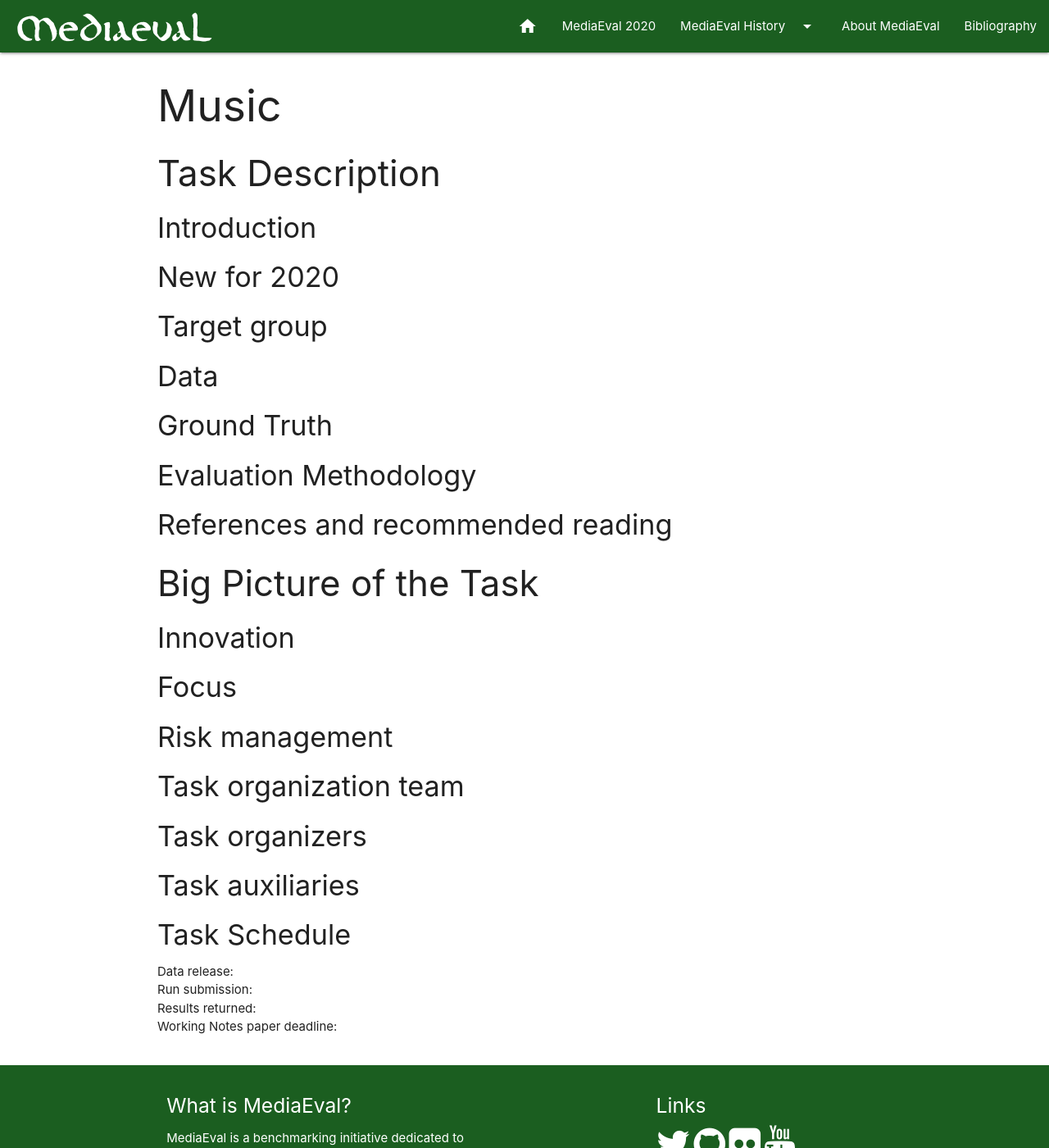
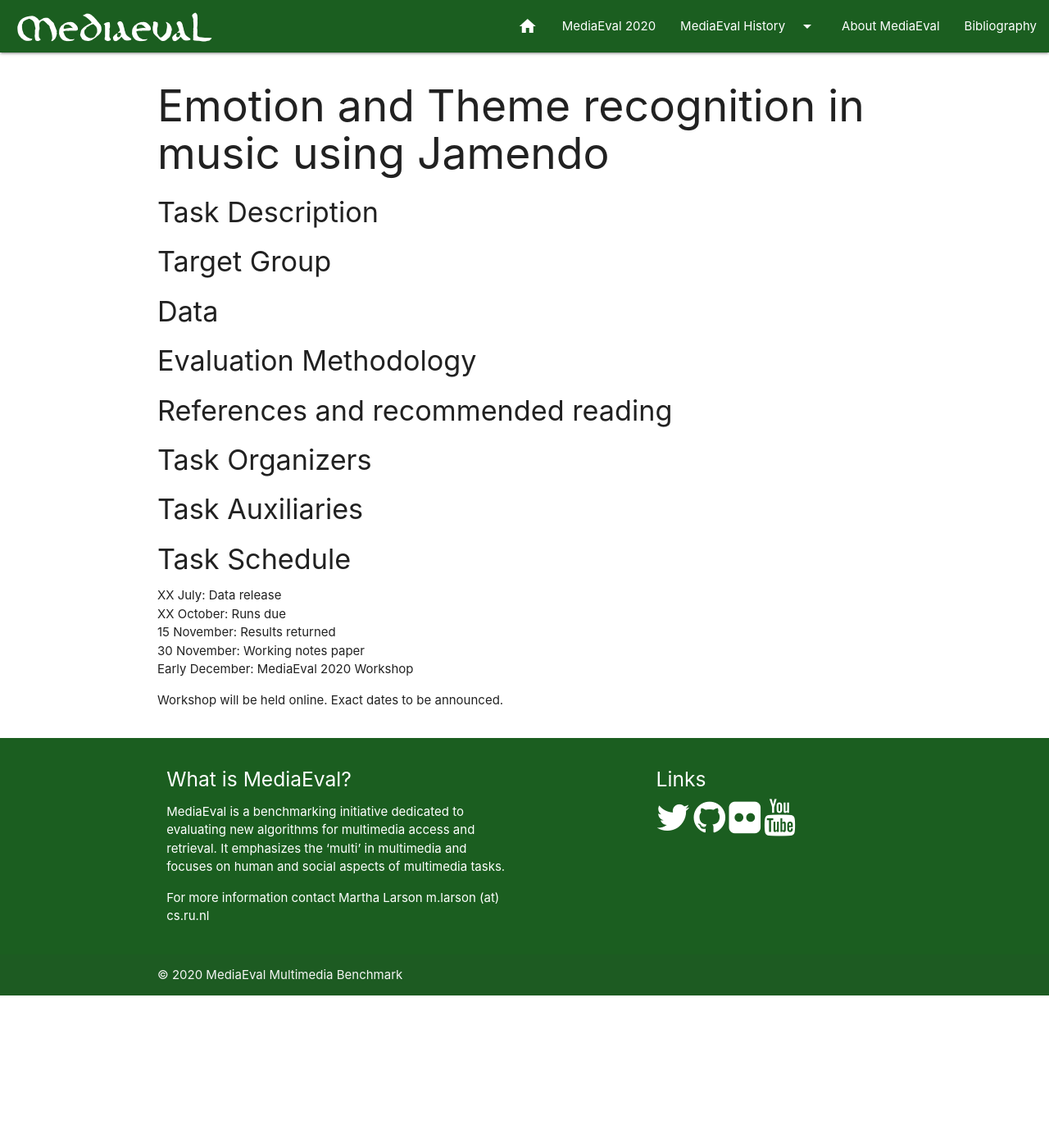
Before and after one commit to multimediaeval/multimediaeval.github.io, a Jekyll site: the page built from _editions/2020/tasks/music.md, in a window 1280 px wide and 1400 px high. Shown: the whole window at 82% size. Built offline with Jekyll 4.4.1, drawn with Linux system fonts in a browser that asks for light colours.

Commit message:
Update music.md
Added blurb and template.

```diff
--- a/_editions/2020/tasks/music.md
+++ b/_editions/2020/tasks/music.md
@@ -5,58 +5,44 @@
 hide: true
 
 # required info
-title:
+title: Emotion and Theme recognition in music using Jamendo
 subtitle:
-blurb:
+blurb: We invite the participants to try their skills in building a classifier to predict the emotions and themes conveyed in a music recording, using our dataset of music audio, pre-computed audio features, and tag annotations (e.g., happy, sad, melancholic). All data we provide comes from Jamendo, an online platform for music under Creative Commons licenses.
 ---
 
-<!-- # suggested structure below-->
 
-### Task Description
-
-#### Introduction
+<!-- # please respect the structure below-->
 
 
-#### New for 2020
+#### Task Description
 
 
-#### Target group
+#### Target Group
 
 
 #### Data
-
-
-#### Ground Truth
 
 
 #### Evaluation Methodology
 
 
 #### References and recommended reading
+<!-- # Please use the ACM format for references https://www.acm.org/publications/authors/reference-formatting (but no DOI needed)-->
+<!-- # The paper title should be a hyperlink leading to the paper online-->
 
 
-### Big Picture of the Task
-
-#### Innovation
+#### Task Organizers
+<!-- # add the email address of the contact organizer-->
 
 
-#### Focus
-
-
-#### Risk management
-
-
-#### Task organization team
-
-
-#### Task organizers
-
-
-#### Task auxiliaries
-
+#### Task Auxiliaries
+<!-- # if there are people helping with the task, but are not bearing the main responsibility for the task, they are auxiliaries. Please delete this heading if you have no auxiliaries-->
 
 #### Task Schedule
-Data release: \\
-Run submission: \\
-Results returned: \\
-Working Notes paper deadline:
+* XX July: Data release <!-- # Replace XX with your date. Latest possible is 31 July-->
+* XX October: Runs due <!-- # Replace XX with your date. Latest possible is 31 October-->
+* 15 November: Results returned  <!-- Fixed. Please do not change-->
+* 30 November: Working notes paper  <!-- Fixed. Please do not change-->
+* Early December: MediaEval 2020 Workshop <!-- Fixed. Please do not change-->
+
+Workshop will be held online. Exact dates to be announced.
```
